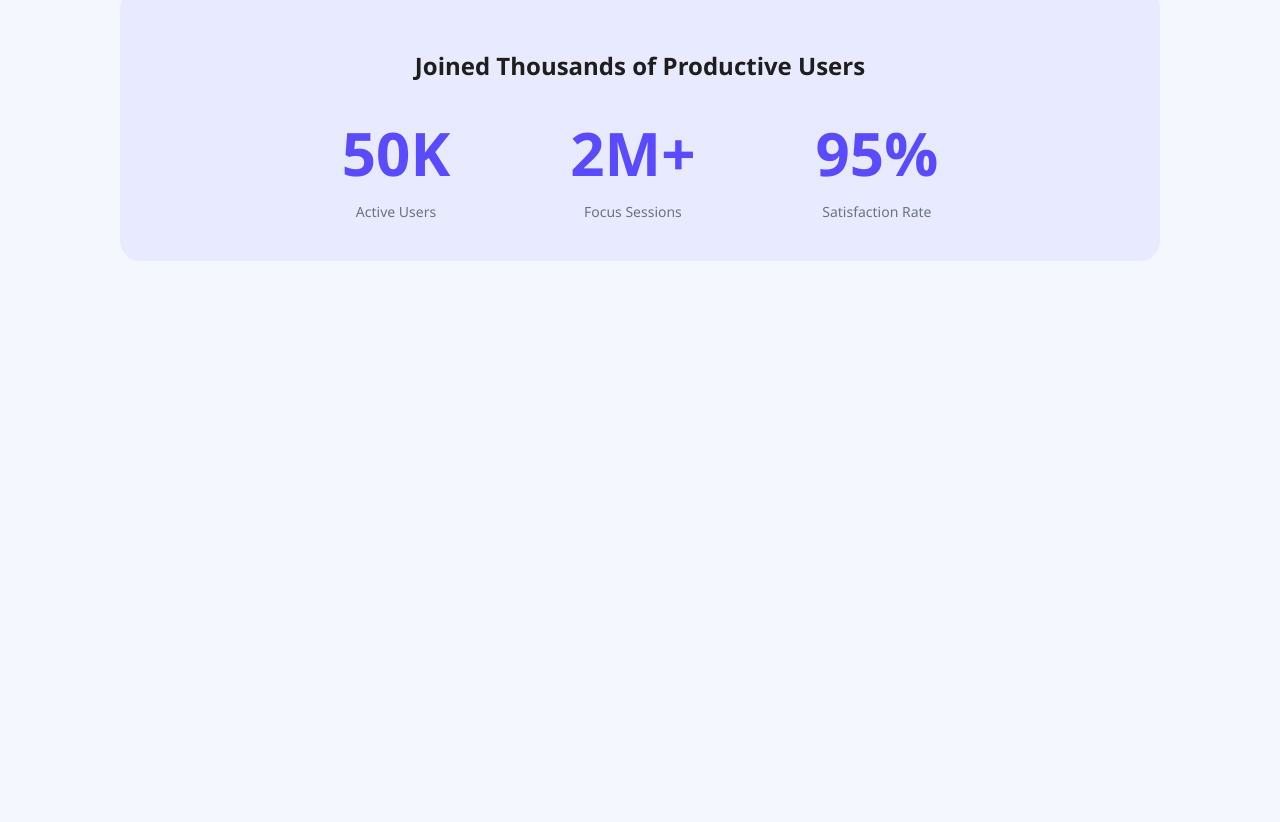
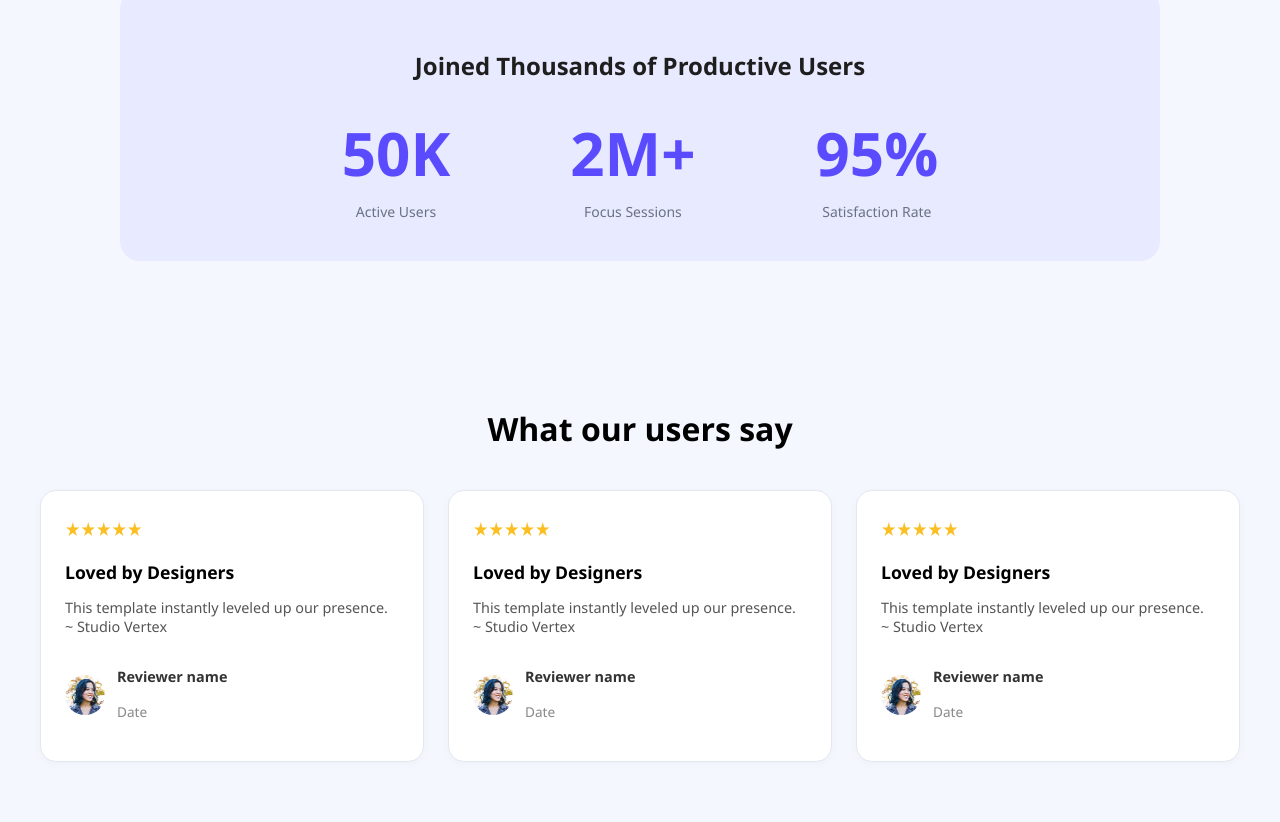
Before and after one commit to naeem8089/assignment-repo, a plain HTML site: page index.html in a window 1280 px wide. Shown: the part 964-1786 px from the top of the page. Before the commit the page ends 1285 px from the top, so only its background shows below. Drawn offline with Linux system fonts and the light colour scheme.

Commit message:
update something

```diff
--- a/index.html
+++ b/index.html
@@ -56,6 +56,61 @@
 
   </div>
 
+
+  <div>
+
+    <section class="hello1">
+    <h2 class="section-title">What our users say</h2>
+
+    <div class="hi1">
+      <!-- Card 1 -->
+      <div class="card123">
+        <div class="stars">★★★★★</div>
+        <h3>Loved by Designers</h3>
+        <p>This template instantly leveled up our presence. ~ Studio Vertex</p>
+        <div class="reviewer">
+          <img src="images/avatar.png" alt="">
+          <div>
+            <p class="name">Reviewer name</p>
+            <p class="date">Date</p>
+          </div>
+        </div>
+      </div>
+
+      <!-- Card 2 -->
+      <div class="card123">
+        <div class="stars">★★★★★</div>
+        <h3>Loved by Designers</h3>
+        <p>This template instantly leveled up our presence. ~ Studio Vertex</p>
+        <div class="reviewer">
+          <img src="images/avatar.png" alt="">
+          <div>
+            <p class="name">Reviewer name</p>
+            <p class="date">Date</p>
+          </div>
+        </div>
+      </div>
+
+      <!-- Card 3 -->
+      <div class="card123">
+        <div class="stars">★★★★★</div>
+        <h3>Loved by Designers</h3>
+        <p>This template instantly leveled up our presence. ~ Studio Vertex</p>
+        <div class="reviewer">
+          <img src="images/avatar.png" alt="">
+          <div>
+            <p class="name">Reviewer name</p>
+            <p class="date">Date</p>
+          </div>
+        </div>
+      </div>
+    </div>
+  </section>
+
+
+
+  </div>
+
    </main>
 
    <footer>
--- a/styles/asm.css
+++ b/styles/asm.css
@@ -168,3 +168,80 @@ body {
       font-size: 14px;
       color: #6b7280;
     }
+
+
+
+    /*body {
+  margin: 0;
+  font-family: Arial, sans-serif;
+  background-color: #f8faff;
+  color: #333;
+}*/
+
+.hello1 {
+  max-width: 1200px;
+  margin: 0 auto;
+  padding: 60px 20px;
+  text-align: center;
+}
+
+.section-title {
+  font-size: 2rem;
+  font-weight: bold;
+  margin-bottom: 40px;
+}
+
+.hi1 {
+  display: grid;
+  grid-template-columns: repeat(auto-fit, minmax(300px, 1fr));
+  gap: 24px;
+}
+
+.card123 {
+  background: white;
+  border: 1px solid #e2e8f0;
+  border-radius: 16px;
+  padding: 24px;
+  text-align: left;
+  box-shadow: 0 2px 8px rgba(0,0,0,0.03);
+}
+
+.stars {
+  color: #fbbf24;
+  margin-bottom: 12px;
+  font-size: 1.2em;
+}
+
+.card123 h3 {
+  font-size: 1.1rem;
+  font-weight: bold;
+  margin-bottom: 8px;
+}
+
+.card123 p {
+  font-size: 0.9rem;
+  color: #555;
+  margin-bottom: 16px;
+}
+
+.reviewer {
+  display: flex;
+  align-items: center;
+  gap: 12px;
+}
+
+.reviewer img {
+  width: 40px;
+  height: 40px;
+  border-radius: 9999px;
+}
+
+.reviewer .name {
+  font-weight: 600;
+  color: #333;
+}
+
+.reviewer .date {
+  font-size: 0.85rem;
+  color: #888;
+}
```
Also changed, not shown: images/avatar.png (added).
